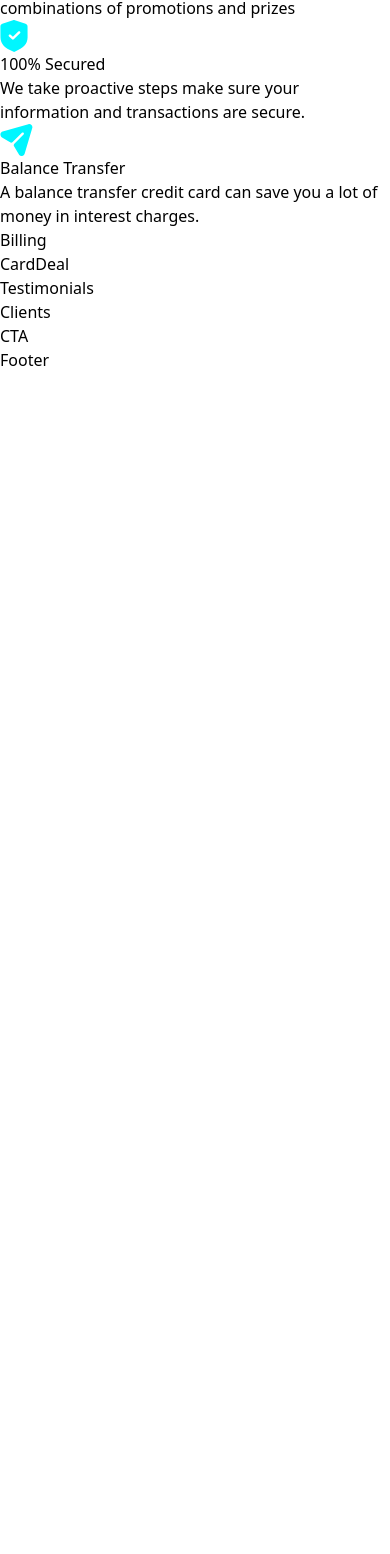
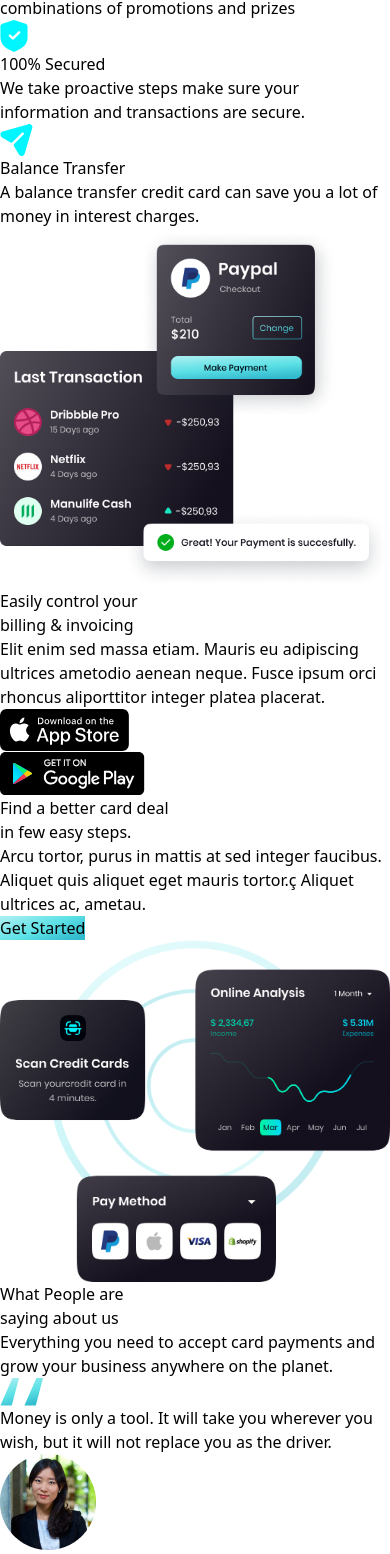
Before and after one commit to Y-a-s-h-0-4/HooBank, a React (Vite) app: page / in a window 390 px wide. Shown: the part 1404-2958 px from the top of the page. Before the commit the page ends 1776 px from the top, so only its background shows below. Built offline with nearby package versions, Linux system fonts and the light colour scheme.

Commit message:
Refactor Billing, Button, CardDeal, FeedbackCard, and Testimonials components

```diff
--- a/src/components/Billing.jsx
+++ b/src/components/Billing.jsx
@@ -1,8 +1,34 @@
+import { apple, bill, google } from "../assets";
+import styles, { layout } from "../style";
 
-const Billing = () => {
-  return (
-    <div>Billing</div>
-  )
-}
+const Billing = () => (
+  <section id="product" className={layout.sectionReverse}>
+    <div className={layout.sectionImgReverse}>
+      <img src={bill} alt="billing" className="w-[100%] h-[100%] relative z-[5]" />
 
-export default Billing
+      {/* gradient start */}
+      <div className="absolute z-[3] -left-1/2 top-0 w-[50%] h-[50%] rounded-full white__gradient" />
+      <div className="absolute z-[0] w-[50%] h-[50%] -left-1/2 bottom-0 rounded-full pink__gradient" />
+      {/* gradient end */}
+    </div>
+
+    <div className={layout.sectionInfo}>
+      <h2 className={styles.heading2}>
+        Easily control your <br className="sm:block hidden" /> billing &
+        invoicing
+      </h2>
+      <p className={`${styles.paragraph} max-w-[470px] mt-5`}>
+        Elit enim sed massa etiam. Mauris eu adipiscing ultrices ametodio
+        aenean neque. Fusce ipsum orci rhoncus aliporttitor integer platea
+        placerat.
+      </p>
+
+      <div className="flex flex-row flex-wrap sm:mt-10 mt-6">
+        <img src={apple} alt="google_play" className="w-[128.86px] h-[42.05px] object-contain mr-5 cursor-pointer" />
+        <img src={google} alt="google_play" className="w-[144.17px] h-[43.08px] object-contain cursor-pointer" />
+      </div>
+    </div>
+  </section>
+);
+
+export default Billing;
--- a/src/components/Button.jsx
+++ b/src/components/Button.jsx
@@ -1,8 +1,8 @@
 
-const Button = () => {
-  return (
-    <div>Button</div>
-  )
-}
+const Button = ({ styles }) => (
+  <button type="button" className={`py-4 px-6 font-poppins font-medium text-[18px] text-primary bg-blue-gradient rounded-[10px] outline-none ${styles}`}>
+    Get Started
+  </button>
+);
 
-export default Button
+export default Button;
--- a/src/components/CardDeal.jsx
+++ b/src/components/CardDeal.jsx
@@ -1,8 +1,26 @@
+import { card } from "../assets";
+import styles, { layout } from "../style";
+import Button from "./Button";
 
-const CardDeal = () => {
-  return (
-    <div>CardDeal</div>
-  )
-}
+const CardDeal = () => (
+  <section className={layout.section}>
+    <div className={layout.sectionInfo}>
+      <h2 className={styles.heading2}>
+        Find a better card deal <br className="sm:block hidden" /> in few easy
+        steps.
+      </h2>
+      <p className={`${styles.paragraph} max-w-[470px] mt-5`}>
+        Arcu tortor, purus in mattis at sed integer faucibus. Aliquet quis
+        aliquet eget mauris tortor.ç Aliquet ultrices ac, ametau.
+      </p>
 
-export default CardDeal
+      <Button styles={`mt-10`} />
+    </div>
+
+    <div className={layout.sectionImg}>
+      <img src={card} alt="billing" className="w-[100%] h-[100%]" />
+    </div>
+  </section>
+);
+
+export default CardDeal;
--- a/src/components/FeedbackCard.jsx
+++ b/src/components/FeedbackCard.jsx
@@ -0,0 +1,25 @@
+import { quotes } from "../assets";
+
+const FeedbackCard = ({ content, name, title, img }) => (
+  <div className="flex justify-between flex-col px-10 py-12 rounded-[20px]  max-w-[370px] md:mr-10 sm:mr-5 mr-0 my-5 feedback-card">
+    <img src={quotes} alt="double_quotes" className="w-[42.6px] h-[27.6px] object-contain" />
+    <p className="font-poppins font-normal text-[18px] leading-[32.4px] text-white my-10">
+      {content}
+    </p>
+
+    <div className="flex flex-row">
+      <img src={img} alt={name} className="w-[48px] h-[48px] rounded-full" />
+      <div className="flex flex-col ml-4">
+        <h4 className="font-poppins font-semibold text-[20px] leading-[32px] text-white">
+          {name}
+        </h4>
+        <p className="font-poppins font-normal text-[16px] leading-[24px] text-dimWhite">
+          {title}
+        </p>
+      </div>
+    </div>
+  </div>
+);
+
+
+export default FeedbackCard;
--- a/src/components/Testimonials.jsx
+++ b/src/components/Testimonials.jsx
@@ -1,8 +1,27 @@
+import { feedback } from "../constants";
+import styles from "../style";
+import FeedbackCard from "./FeedbackCard";
 
-const Testimonials = () => {
-  return (
-    <div>Testimonials</div>
-  )
-}
+const Testimonials = () => (
+  <section id="clients" className={`${styles.paddingY} ${styles.flexCenter} flex-col relative `}>
+    <div className="absolute z-[0] w-[60%] h-[60%] -right-[50%] rounded-full blue__gradient bottom-40" />
 
-export default Testimonials
+    <div className="w-full flex justify-between items-center md:flex-row flex-col sm:mb-16 mb-6 relative z-[1]">
+      <h2 className={styles.heading2}>
+        What People are <br className="sm:block hidden" /> saying about us
+      </h2>
+      <div className="w-full md:mt-0 mt-6">
+        <p className={`${styles.paragraph} text-left max-w-[450px]`}>
+          Everything you need to accept card payments and grow your business
+          anywhere on the planet.
+        </p>
+      </div>
+    </div>
+
+    <div className="flex flex-wrap sm:justify-start justify-center w-full feedback-container relative z-[1]">
+      {feedback.map((card) => <FeedbackCard key={card.id} {...card} />)}
+    </div>
+  </section>
+);
+
+export default Testimonials;
```
